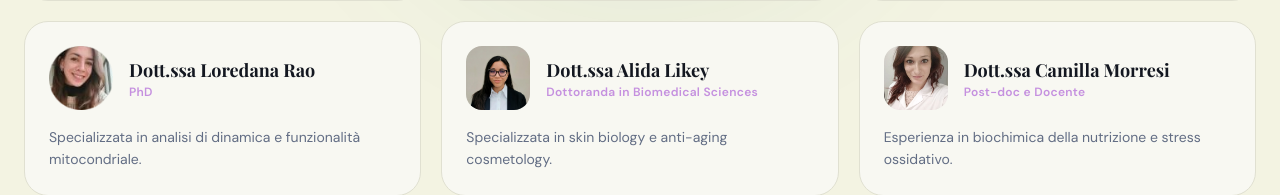
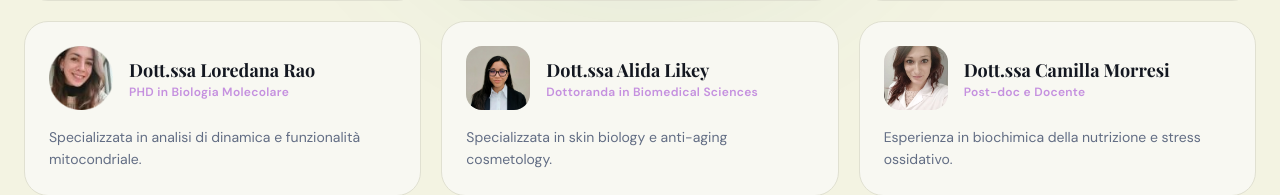
Before and after one commit to amarea-tech/amarea-3.0, a React (Vite) app: page / in a window 1280 px wide. Shown: the part 4138-4333 px from the top of the page. Built offline with nearby package versions, Linux system fonts and the light colour scheme; the HTML template or start-up script is replaced by a standard one; a web font is replaced by a local one.

Commit message:
Preceding changes

```diff
--- a/src/components/TeamSection.tsx
+++ b/src/components/TeamSection.tsx
@@ -14,7 +14,7 @@ const team = [
   { name: "Dott.ssa Anna Manzella", role: "Dottoranda in Scienze Biomolecolari", desc: "Specializzata in biologia della pelle e rigenerazione tissutale.", image: annaManzella },
   { name: "Dott.ssa Alessia Luccarini", role: "PHD in Biologia Molecolare", desc: "Studio di agenti fotoprotettivi naturali.", image: alessiaLuccarini },
   { name: "Dott. Francesco Mengarelli", role: "Dottorando in Scienze Biomolecolari", desc: "Biologo molecolare esperto in tecniche analitiche avanzate.", image: francescoMengarelli },
-  { name: "Dott.ssa Loredana Rao", role: "PhD", desc: "Specializzata in analisi di dinamica e funzionalità mitocondriale.", image: loredanaRao },
+  { name: "Dott.ssa Loredana Rao", role: "PHD in Biologia Molecolare", desc: "Specializzata in analisi di dinamica e funzionalità mitocondriale.", image: loredanaRao },
   { name: "Dott.ssa Alida Likey", role: "Dottoranda in Biomedical Sciences", desc: "Specializzata in skin biology e anti-aging cosmetology.", image: alidaLikey },
   { name: "Dott.ssa Camilla Morresi", role: "Post-doc e Docente", desc: "Esperienza in biochimica della nutrizione e stress ossidativo.", image: camillaMorresi },
   { name: "Prof.ssa Elisabetta Damiani", role: "Professoressa Associata di Biochimica", desc: "Esperta in biochimica e formulazioni cosmetiche innovative.", image: elisabettaDamiani },
```
